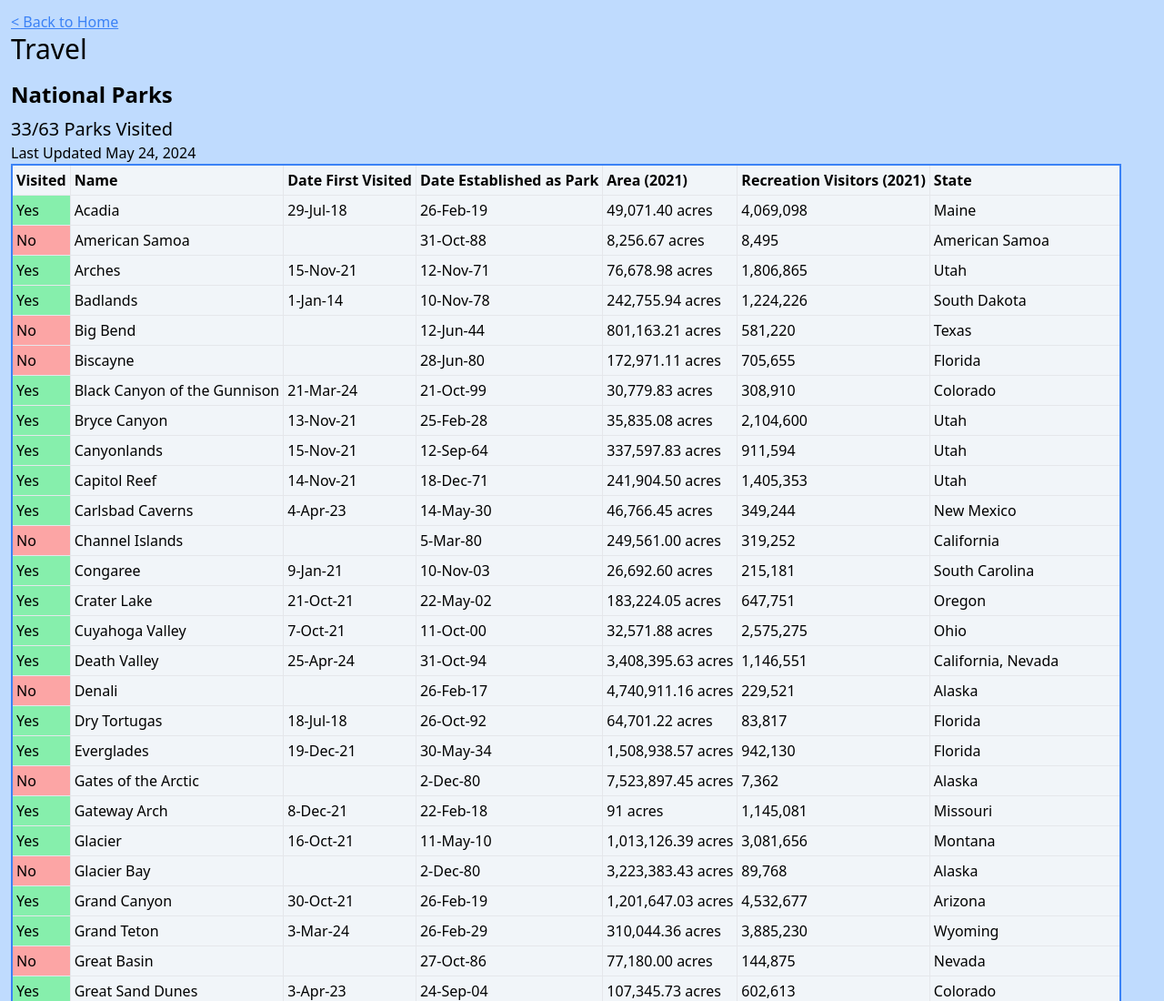
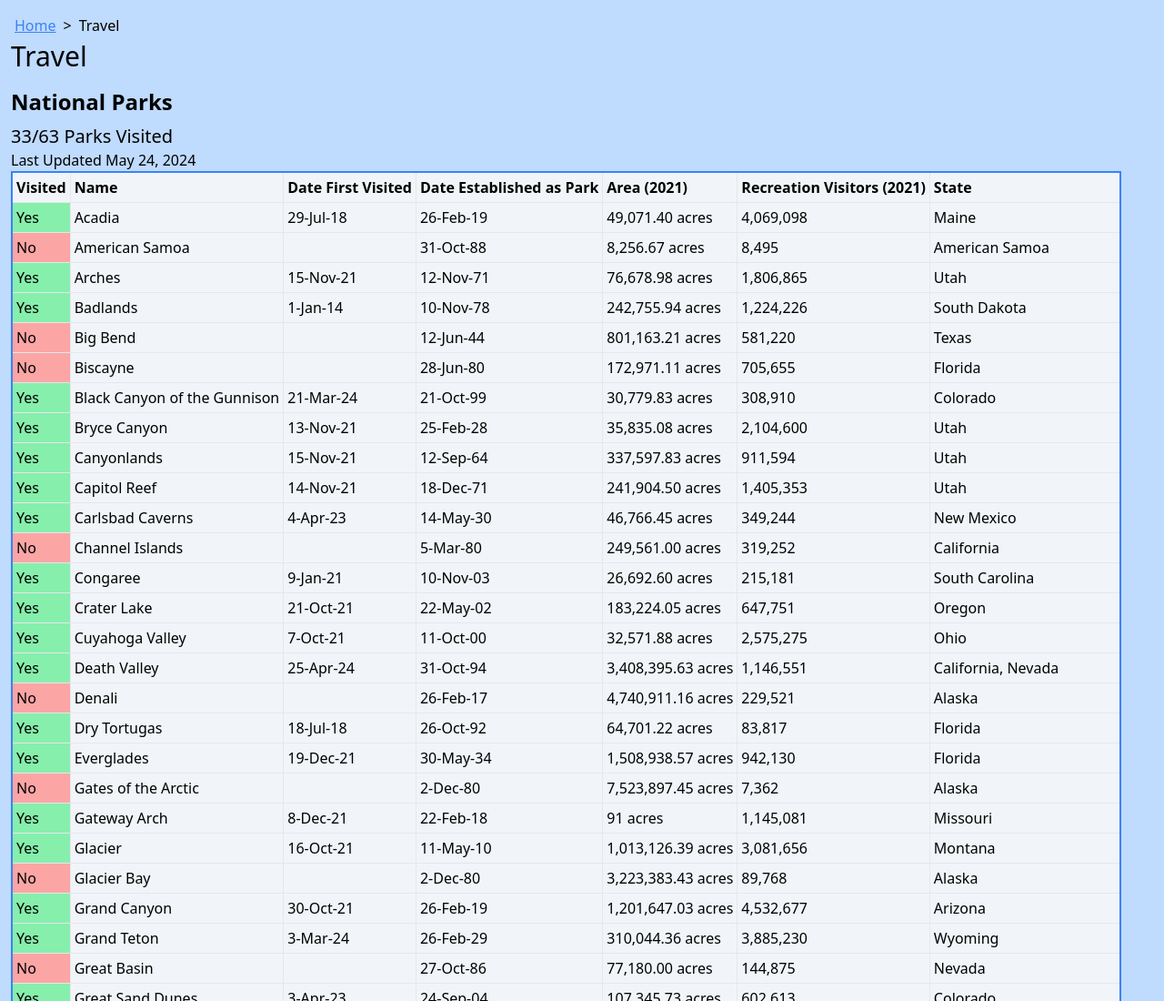
Before and after one commit to grayson-k/personalwebsite, a website: page pages/travel.html in a window 1280 px wide. Shown: the top 1100 px of the page at 91% size. Drawn offline with Linux system fonts and the light colour scheme.

Commit message:
added breadcrumb nav

```diff
--- a/css/main.css
+++ b/css/main.css
@@ -31,4 +31,14 @@
     .table th {
         @apply border border-gray-200 p-1;
     }
+
+    .breadcrumb-list {
+        display: flex;
+        list-style: none;
+        padding: 0;
+    }
+
+    .breadcrumb-list .breadcrumb-item + .breadcrumb-item::before {
+        content: ">";
+    }
 }
--- a/pages/travel.html
+++ b/pages/travel.html
@@ -18,9 +18,15 @@
     <link href="/dist/main.css" rel="stylesheet">
 </head>
 <body>
-    <a href="/index.html">< Back to Home</a>
+  <nav aria-label="breadcrumb">
+    <ol class="breadcrumb breadcrumb-list flex list-none p-0">
+        <li class="breadcrumb-item m-1"><a href="/index.html" class="text-blue-500 underline">Home</a></li>
+        <li class="mx-1">></li>
+        <li class="breadcrumb-item m-1 active" aria-current="page">Travel</li>
+    </ol>
+  </nav>
+
   <h1>Travel</h1>
-
   <h2 class="font-bold">National Parks</h2>
   <h3>33/63 Parks Visited</h3>
   <p>Last Updated May 24, 2024</p>
```
Also changed, not shown: pages/campervan_build.html (+8 -1 lines), pages/skiing.html (+8 -1 lines), dist/main.css. Lines whose indentation alone changed are shown as unchanged.
